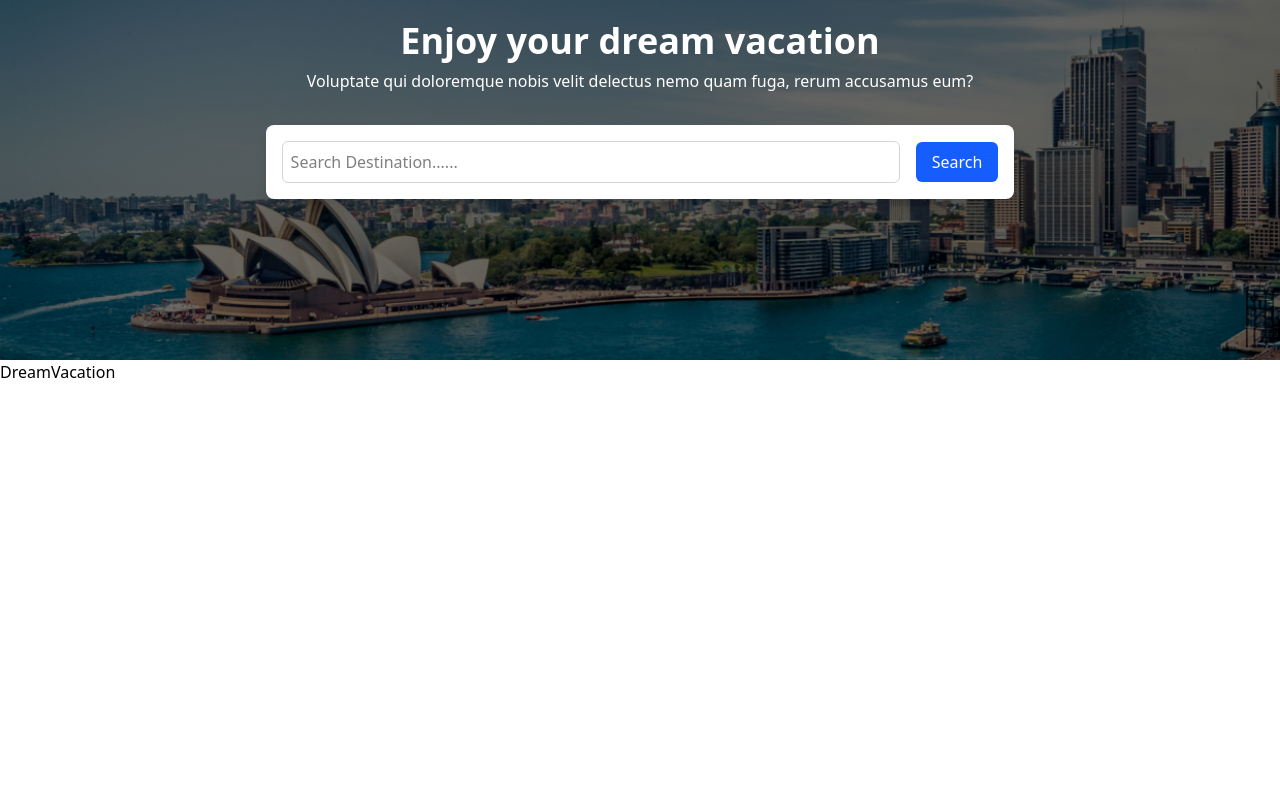
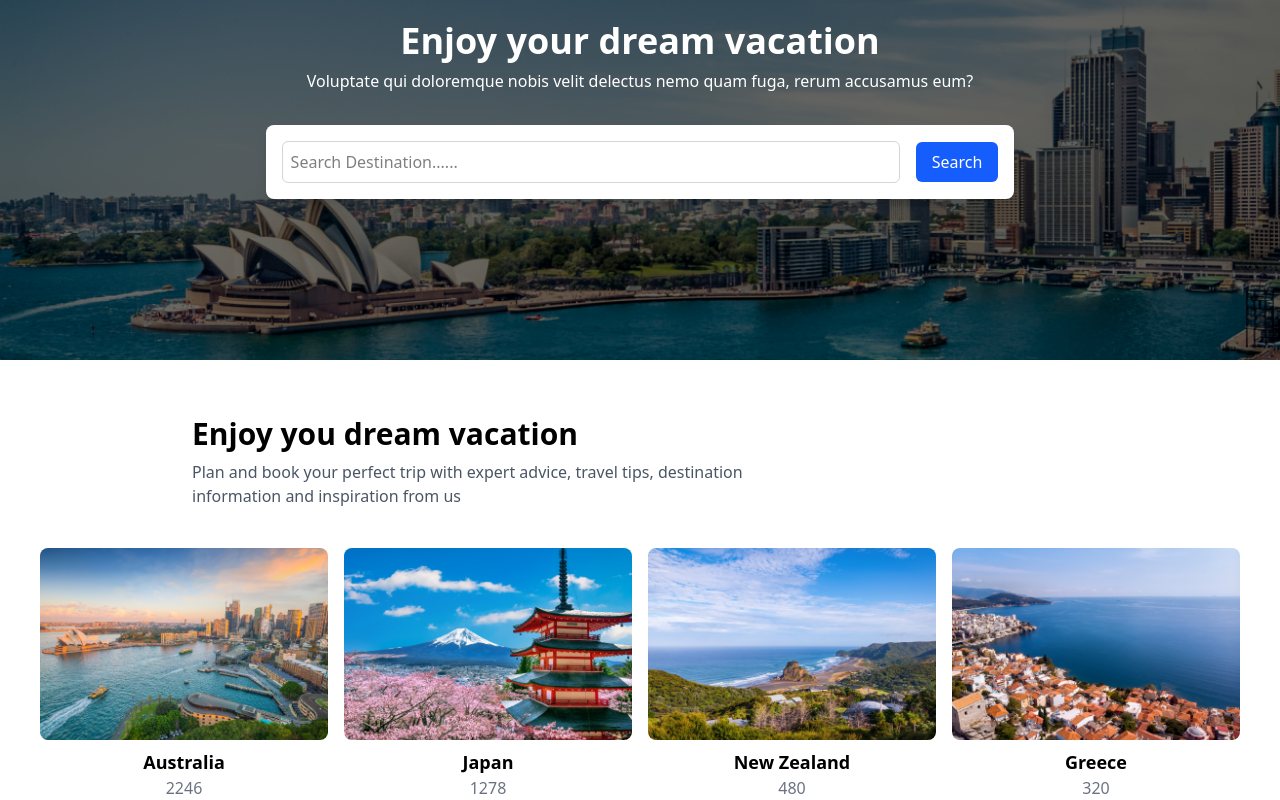
Before and after one commit to creation7654321/hotel-booking-app, a React (Vite) app in the folder client/: page / in a window 1280 px wide. Shown: the part 196-996 px from the top of the page. Before the commit the page ends 800 px from the top, so only its background shows below. Built offline with nearby package versions, Linux system fonts and the light colour scheme.

Commit message:
creating DreamVacation component

```diff
--- a/client/src/components/DreamVacation.jsx
+++ b/client/src/components/DreamVacation.jsx
@@ -4,6 +4,7 @@ import image2 from "../assets/Post/Rectangle 9.png"
 import image3 from "../assets/Post/Rectangle 10.png"
 import image4 from "../assets/Post/Rectangle 11.png"
 function DreamVacation() {
+
     const destinations = [
         {image: image1, name: "Australia", properties:2246},
         {image: image2, name: "Japan", properties:1278},
@@ -11,7 +12,23 @@ function DreamVacation() {
         {image: image4, name: "Greece", properties:320},
     ]
   return (
-    <div>DreamVacation</div>
+    <div className='flex flex-col mt-14'>
+        <h1 className='text-3xl font-semibold mb-2 ml-[12rem]'>Enjoy you dream vacation</h1>
+        <p className='text-gray-600 mb-10 max-w-xl ml-[12rem]'>Plan and book your perfect trip with expert advice, travel tips, destination information and inspiration from us</p>
+        <div className='flex gap-4 justify-center'>
+            {destinations.map((destination, index)=>(
+                <div key={index} className='text-center'>
+                    <img
+                    src={destination.image}
+                    alt={destination.name}
+                    className='w-[18rem] h-48 object-cover rounded-lg'
+                    />
+                    <h2 className='text-lg font-semibold mt-2'>{destination.name}</h2>
+                    <p className='text-gray-500'>{destination.properties}</p>
+                </div>
+            ))}
+        </div>
+    </div>
   )
 }
 
```
